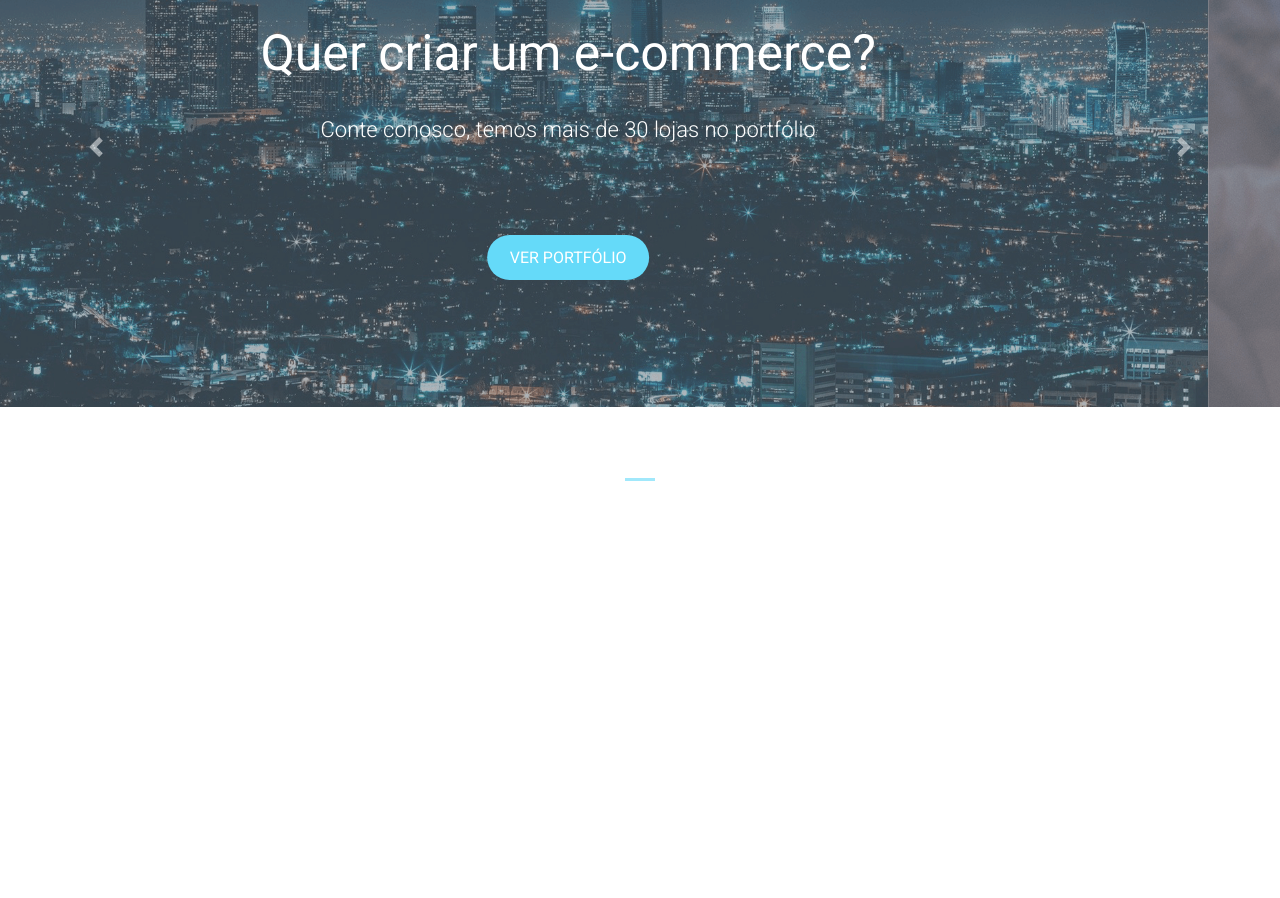
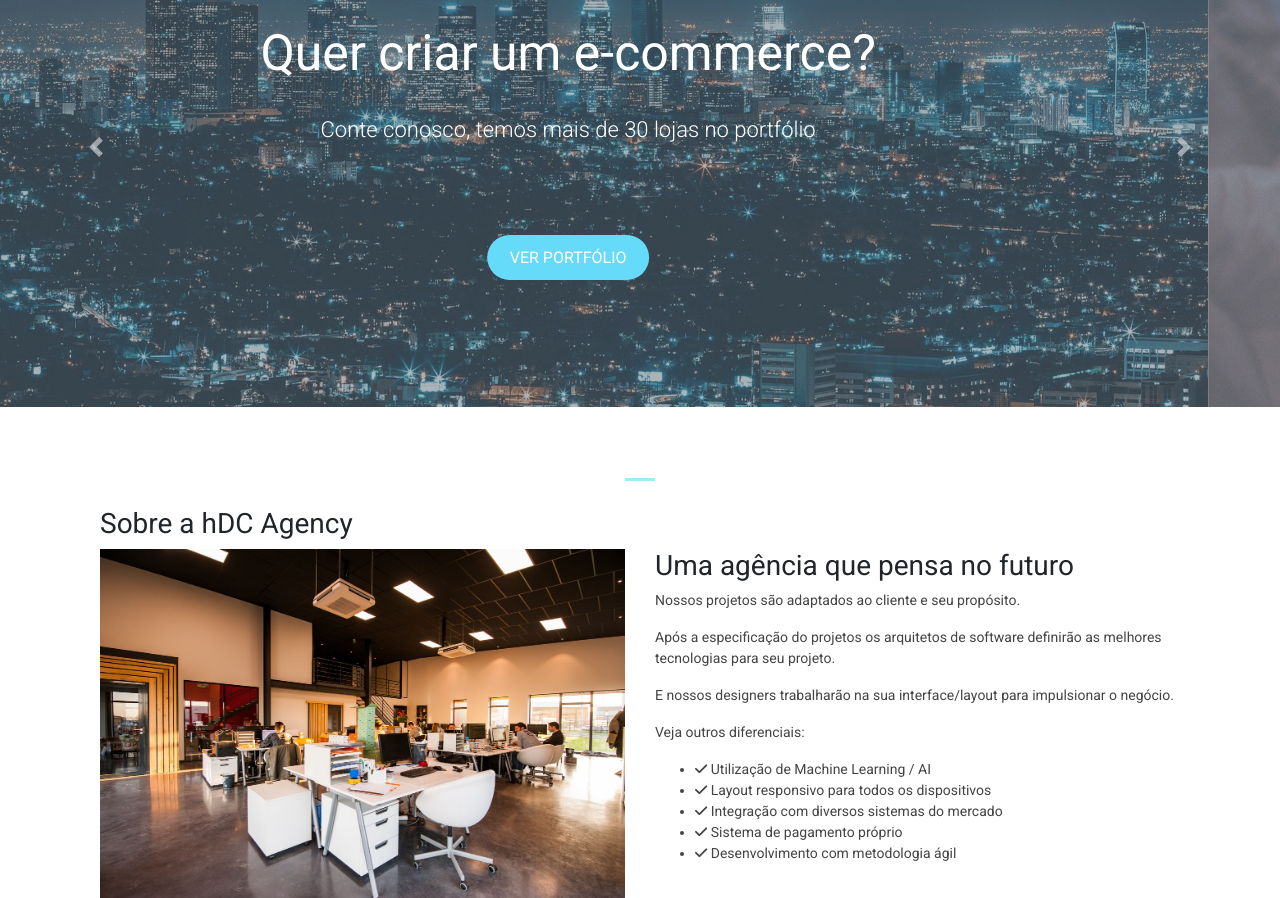
Before and after one commit to isabelarfloriano/sofware-agency, a plain HTML site: page index.html in a window 1280 px wide. Shown: the part 213-1111 px from the top of the page. Before the commit the page ends 800 px from the top, so only its background shows below. Drawn offline with nearby package versions, Linux system fonts and the light colour scheme.

Commit message:
feat: add content about the agency in container

```diff
--- a/index.html
+++ b/index.html
@@ -97,6 +97,32 @@
         </a>
       </div>
     </div>
+    <div id="about-area">
+      <div class="container">
+          <div class="row">
+            <div class="col-12">
+              <h3 class="main-title">Sobre a hDC Agency</h3>
+            </div>
+            <div class="col-md-6">
+              <img class="img-fluid" src="img/agencia.jpg" alt="Agência hDC">
+            </div>
+            <div class="col-md-6">
+              <h3 class="about-title">Uma agência que pensa no futuro</h3>
+              <p>Nossos projetos são adaptados ao cliente e seu propósito.</p>
+              <p>Após a especificação do projetos os arquitetos de software definirão as melhores tecnologias para seu projeto.</p>
+              <p>E nossos designers trabalharão na sua interface/layout para impulsionar o negócio.</p>
+              <p>Veja outros diferenciais:</p>
+              <ul id="about-list">
+                <li><i class="fas fa-check"></i> Utilização de Machine Learning / AI</li>
+                <li><i class="fas fa-check"></i> Layout responsivo para todos os dispositivos</li>
+                <li><i class="fas fa-check"></i> Integração com diversos sistemas do mercado</li>
+                <li><i class="fas fa-check"></i> Sistema de pagamento próprio</li>
+                <li><i class="fas fa-check"></i> Desenvolvimento com metodologia ágil</li>
+              </ul>
+            </div>
+          </div>
+        </div>
+    </div>
   </main>
   <script src="js/scripts.js"></script>
 </body>
```
